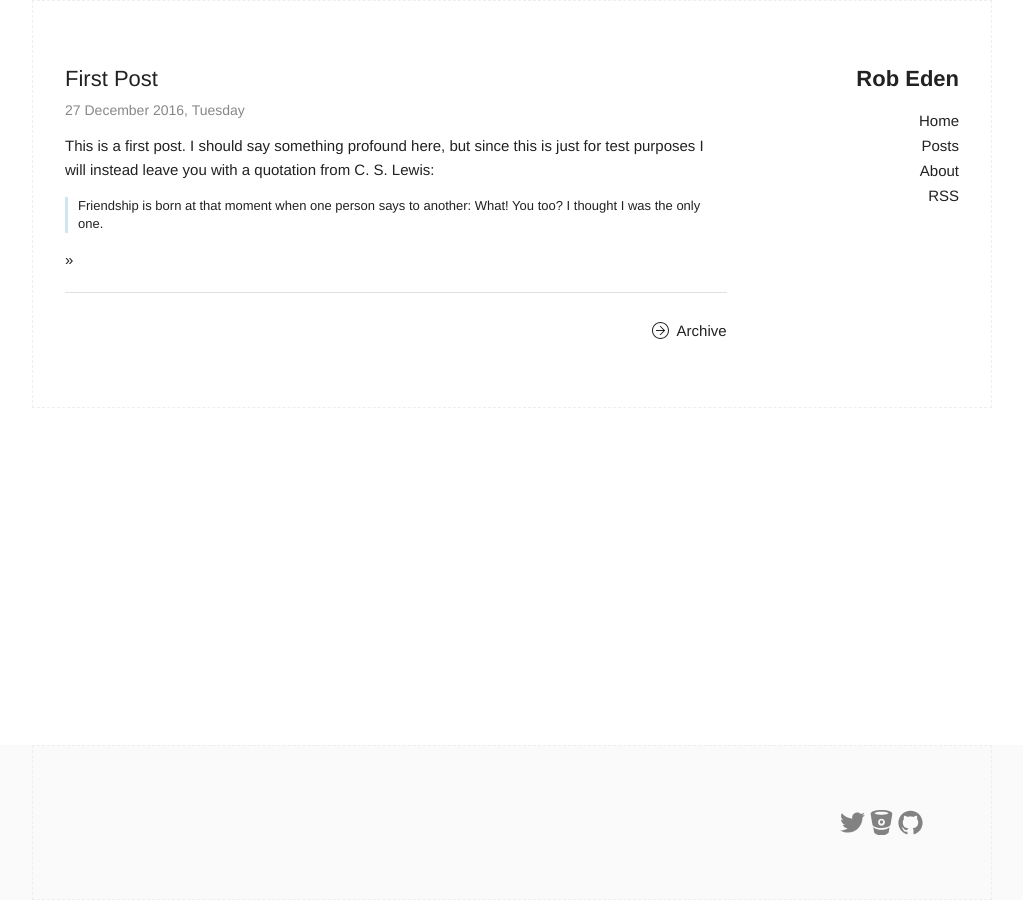
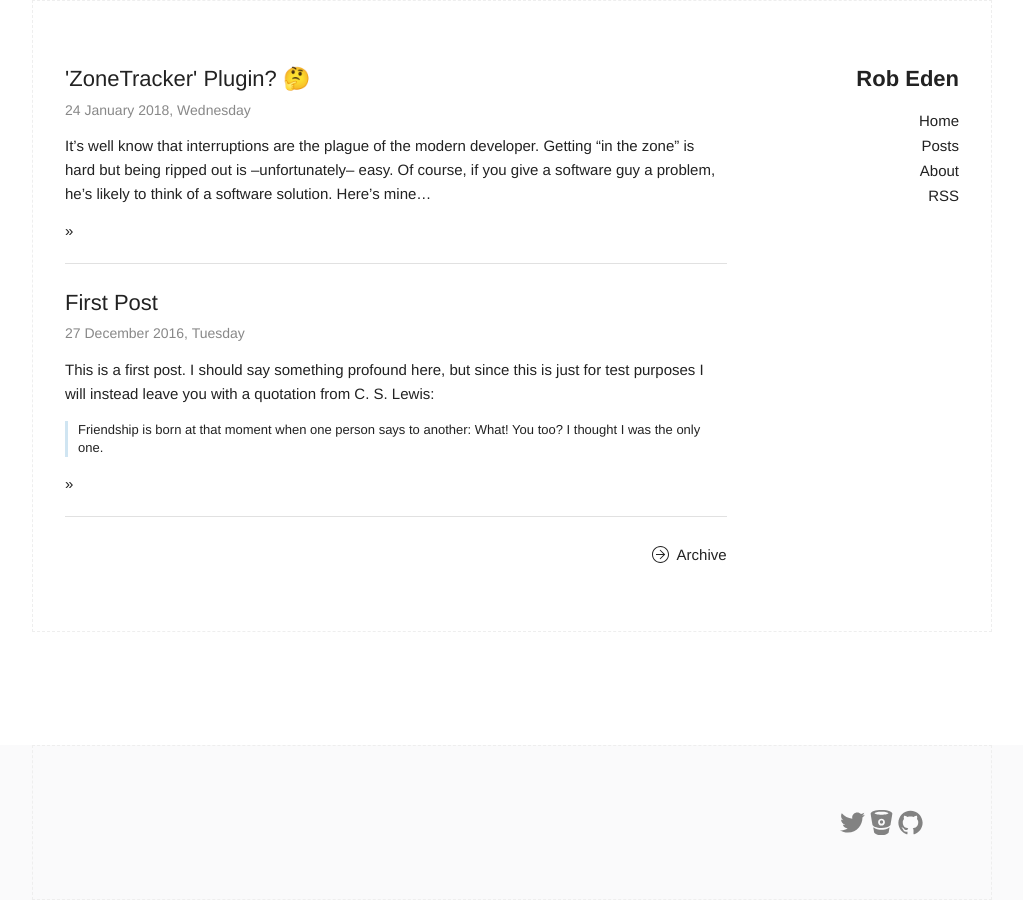
Before and after one commit to robeden/robeden.github.io, a Jekyll site: the page built from index.html, in a window 1280 px wide. Shown: the whole page, without its empty margins (128-1151 px from the left). Built offline with Jekyll 4.4.1, drawn with Linux system fonts in a browser that asks for light colours; part of the change alters nothing that is shown.

```diff
--- a/_posts/2018-01-24-ZoneTrackerPlugin.md
+++ b/_posts/2018-01-24-ZoneTrackerPlugin.md
@@ -1,11 +1,73 @@
 ---
 layout: post
-title:  "ZoneTracker Plugin? 🤔"
+title:  "'ZoneTracker' Plugin? 🤔"
 excerpt_separator: <!--more-->
 categories: software
-published: false
 ---
 
+It's well know that interruptions are the plague of the modern developer. Getting
+"in the zone" is hard but being ripped out is –unfortunately– easy. Of course, if you
+give a software guy a problem, he's likely to think of a software solution. Here's mine...
+<!--more-->
 
+My work situation is bit complex from an interruption standpoint. As is common these days,
+we have a fairly open cubical configuration. We've also recently rearranged cubes so my
+team is all close. This has been great for communication but challenging for
+interruptions. The main difficulty is that I'm lead engineer and team lead. My team has
+a braod range of experience levels and right now we have a number of projects in early
+stages. This all adds up to lots of great conversations. I love this stage with it's
+planning and collaboration; it's my favorite part of development. But at this stage in
+my career I find it very difficult to get enough blocked out time to be really productive
+coding.
+
+Part of the problem is that just blocking out time isn't sufficient because not all time
+is equal. I could simply create "office hours" to control when I'm available, but that
+would be (vastly) overly restrictive. Much of my time is also taken up with project
+planning (i.e., Jira), code reviews and other important tasks (i.e., web surfing) and when
+I'm in this mode I really don't mind interruptions at all. Having a "closed door" (even
+if it's virtual) must be done sometimes, but is something I'd like to avoid as much as
+possible.
+
+My solution to this has been [a colored light](https://blink1.thingm.com) above my cube
+indicating my general level of willingness to be interrupted: green = open door, yellow =
+for "important" stuff", red = go away. This works okay, but it's currently a manual
+setting. I have to plan ahead of time to "go red" and then –crucially– remember to turn
+it back green. Forgetting to do so means training people to ignore the light. What I
+really want is a more automatic solution. This was [CommitStrip's solution](http://www.commitstrip.com/en/2018/01/11/the-war-on-interruptions/):
 
 <a href="http://www.commitstrip.com/en/2018/01/11/the-war-on-interruptions/">![CommitStrip comic: War on Interruptions](/assets/img/20180124-commitstrip-war-on-interruptions.jpg "CommitStrip: War on Interruptions")</a>
+
+I mean, I like that concept very much. But I suspect some issues in the implementation
+phase.
+
+What (I think) I really want is an indicator of how "in the zone" I am. Take for example
+this study on [unplanned interruptions in software development](https://novicearshad.wordpress.com/2012/01/24/unplanned-interruptions-in-software-development/).
+The quantification on the percentage impact of an interruption may be debatable, but I
+find the basic concept to be true. Also, I agree it takes time to build into a really
+productive state. So, the goal should be to get there and stay there for as long as
+possible and practical (without shirking "team lead" duties, etc.).
+
+So without further ado, here's my idea. With very little exception, my "real development"
+with is done in [IntelliJ IDEA](https://www.jetbrains.com/idea). I propose that
+–in general– the longer I've been working there without interruption, the more focused I
+should be on the task. I'm thinking a plugin could be developed to predict how "in the
+zone" I am based on my work there. Factors such as continual operation (scrolling,
+file changes, typing) could be monitored as well as possibly the rate of typing could be
+factored along with a "build up" time to quantify the productivity, similar to the report
+cited earlier.
+
+Once a number can generated to productivity or in-the-zone-ness or whatever you want to
+call it, many interesting things can be done. First, obviously, there are statistics and
+reports... because who doesn't love statistics and reports? Second, I would like to
+associate a color scale (green or blue to red) with that scale. It could easily allow
+executing a shell script with parameters that would allow my Blink(1) light to display
+that color. That way my status light is a bit more real to where I'm really at
+concentration-wise at that moment. Also, scripts could be fired when hitting tiers
+(say, 80%?) to do things like mute instant messaging notifications and other such
+distractions.
+
+So, dear internet, I ask: what do you think? First, does something like this already
+exist? Project time is scarce, so I don't really want to re-build where there's already
+a solution. Second, do you think this would be useful? What capabilities would you look
+for? Are there other metrics that should be considered in determining when someone is
+"in the zone"?
```
